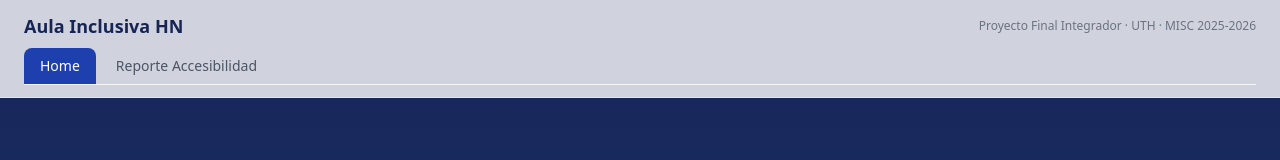
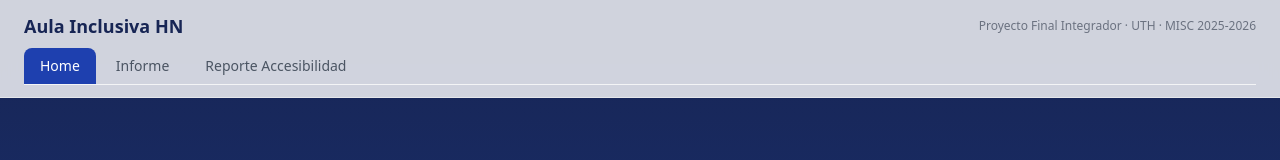
Before and after one commit to SiderealOcean/uth-aula-inclusiva, a Next.js app: page / in a window 1280 px wide. Shown: the top 160 px of the page. Built offline with nearby package versions, Linux system fonts and the light colour scheme.

Commit message:
feat: add informe navigation tab

```diff
--- a/src/components/layout/Header.tsx
+++ b/src/components/layout/Header.tsx
@@ -8,6 +8,7 @@ export default function Header() {
 
   const tabs = [
     { href: "/", label: "Home" },
+    { href: "/informe", label: "Informe" },
     { href: "/reporte-accesibilidad", label: "Reporte Accesibilidad" },
   ];
 
```
